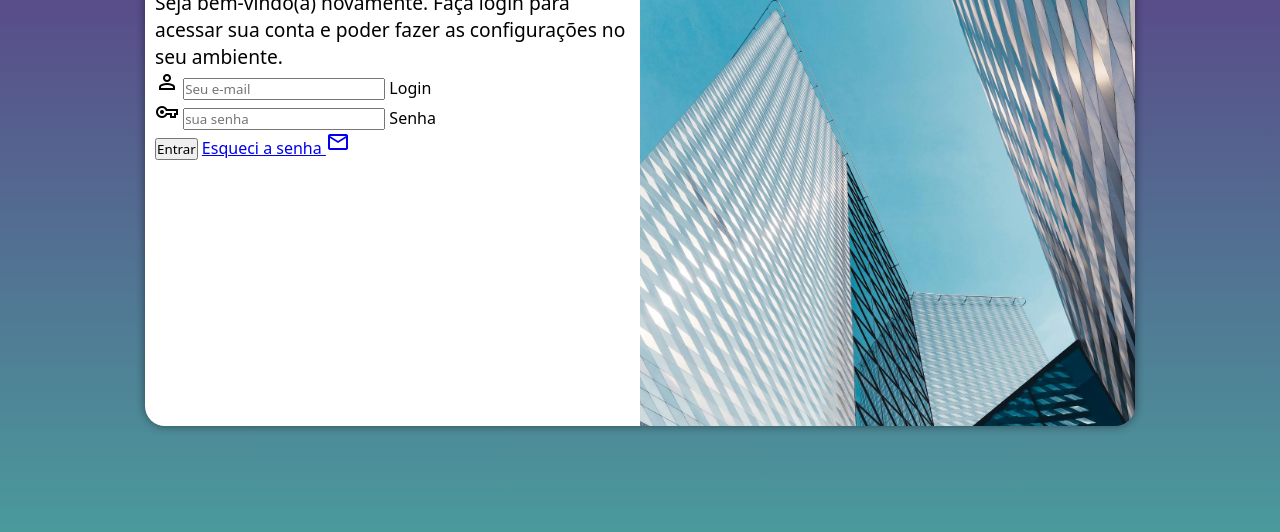
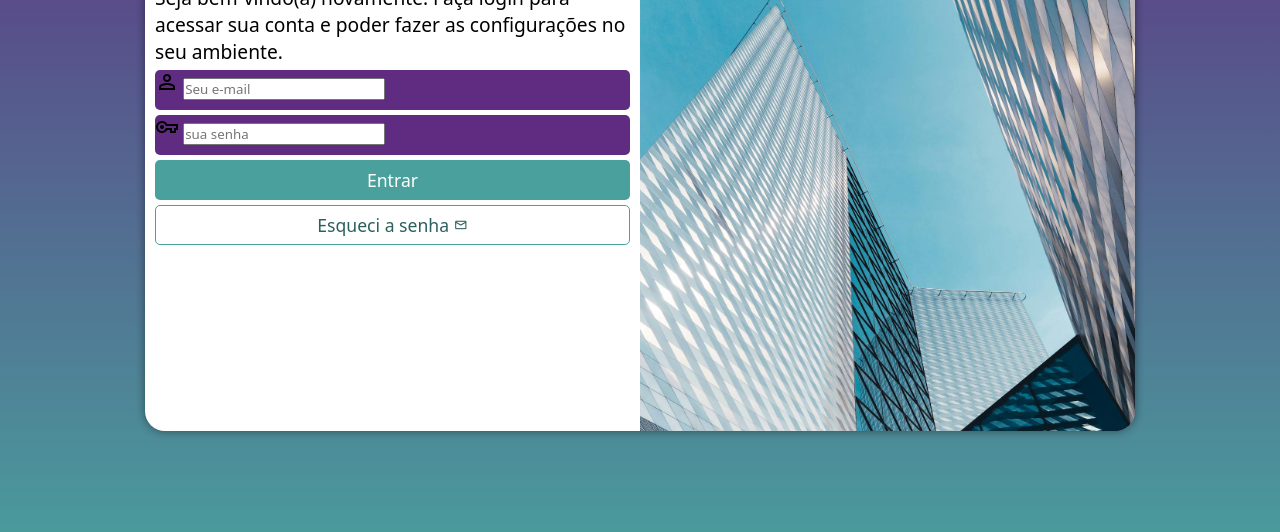
Before and after one commit to Julia61/projeto-login, a plain HTML site: page index.html in a window 1280 px wide. Shown: the part 224-756 px from the top of the page. Drawn offline with nearby package versions, Linux system fonts and the light colour scheme.

Commit message:
adicionei estilos

```diff
--- a/estilos/style.css
+++ b/estilos/style.css
@@ -33,7 +33,7 @@ section#login{
     background-color: white;
     overflow: hidden;
     width: 250px;
-    height: 500px;
+    height: 510px;
     border-radius: 20px;
     box-shadow: 0px 0px 10px rgba(0, 0, 0, 0.452);
 
@@ -62,3 +62,56 @@ div#formulario > h1 {
 div#formulario > p{
     font-size: 0.8em;
 }
+
+form > input[type=submit]{
+    display: block;
+    font-size: 1.1em;
+    width: 100%;
+    height: 40px;
+    background-color: #49a09d;
+    color: white;
+    border: none;
+    border-radius: 5px;
+    cursor: pointer;
+}
+
+form > input[type=submit]:hover{
+    background-color: #2c605f;
+}
+
+form > div.campo{
+    background-color: #5f2c82;
+    display: block;
+    width: 100%;
+    height: 40px;
+    border-radius: 5px;
+    margin: 5px 0px;
+}
+
+div.campo> label {
+    display: none;
+}
+
+form > a.botao {
+    display: block;
+    text-align: center;
+    font-size: 1.1em;
+    width: 100%;
+    height: 40px;
+    padding-top: 7px;
+    margin-top: 5px;
+    background-color: white;
+    color: #2c605f;
+    border: 1px solid #49a09d;;
+    border-radius: 5px;
+    text-decoration: none;
+
+}
+
+form > a.botao > span {
+    font-size: 0.8em;
+}
+
+form > a.botao:hover {
+    background-color: #59c3bf;
+}
--- a/index.html
+++ b/index.html
@@ -34,7 +34,7 @@
                         <label for="isenha">Senha</label>
                     </div>
                     <input type="submit" value="Entrar">
-                    <a href="esqueci.html">Esqueci a senha <span class="material-symbols-outlined">
+                    <a href="esqueci.html" class="botao">Esqueci a senha <span class="material-symbols-outlined">
                         mail
                         </span></a>
                 </form>
```
